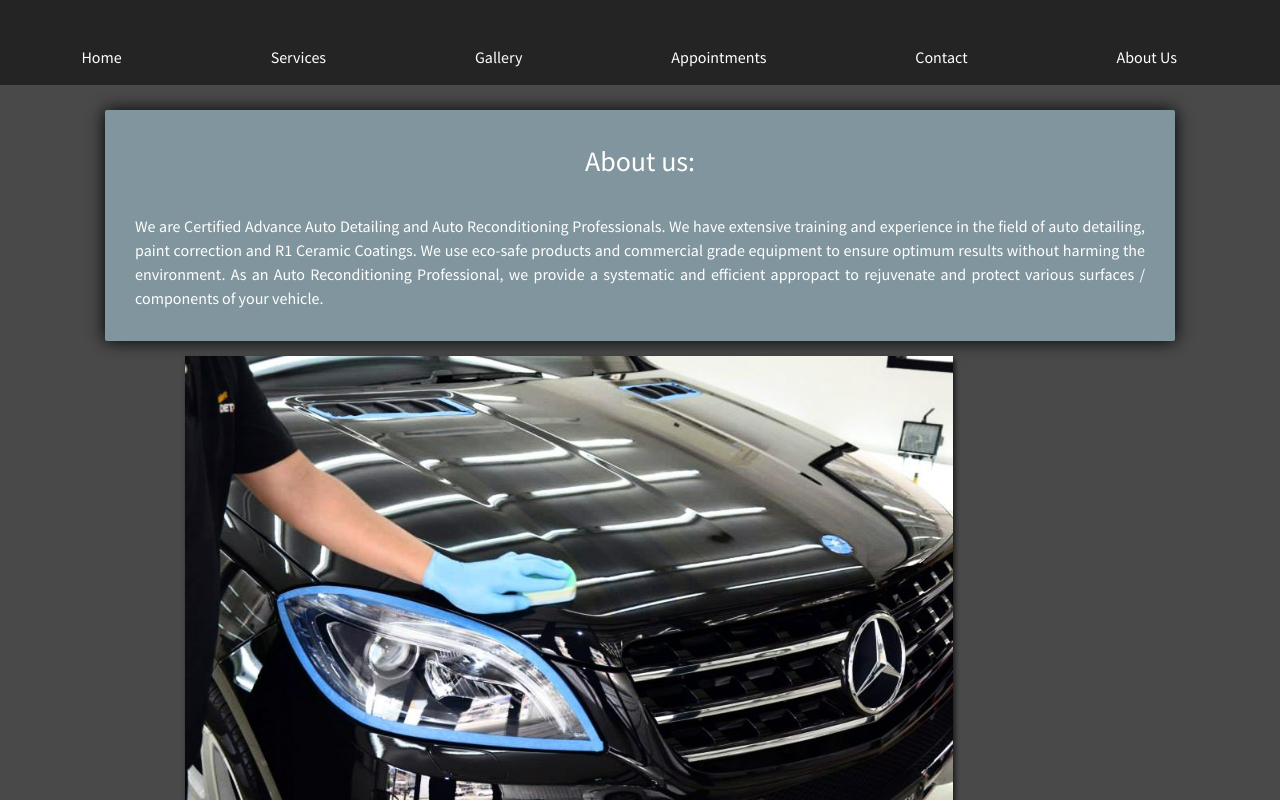
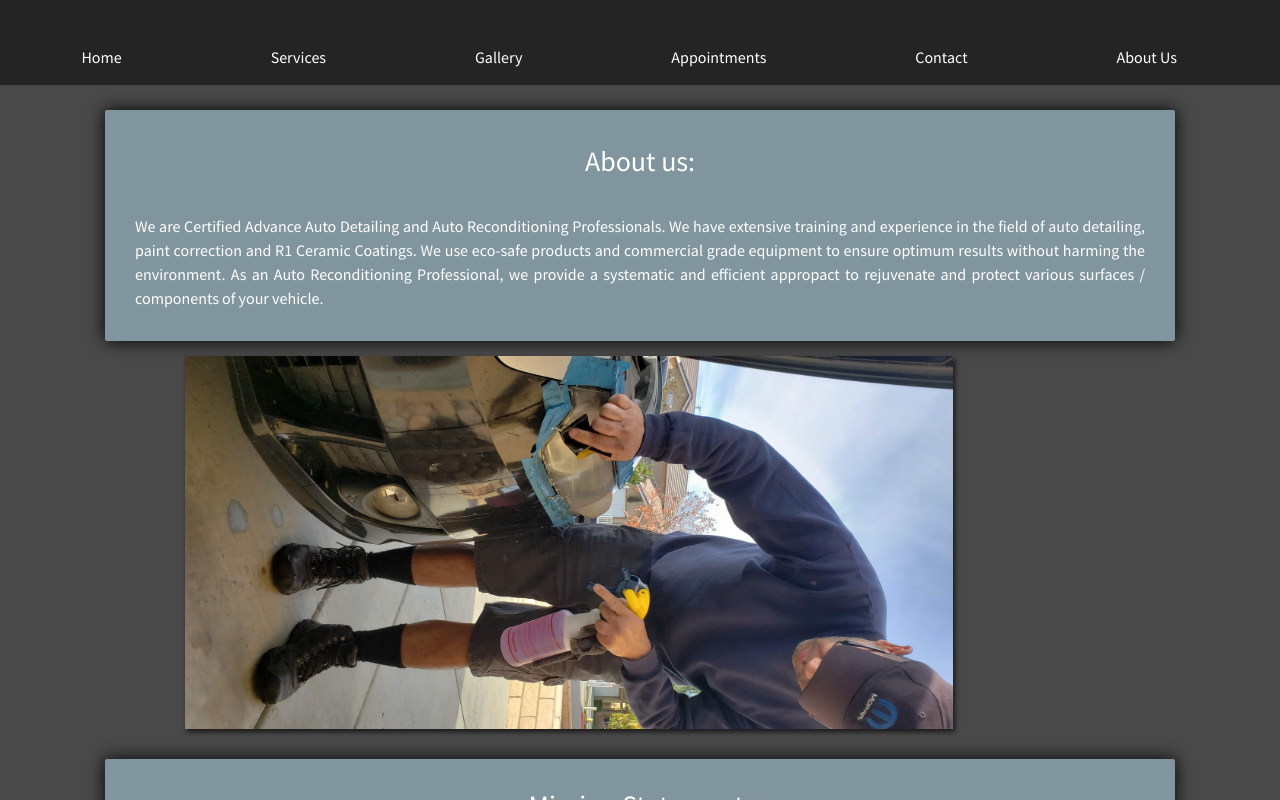
Before and after one commit to mlnemenzo/the-works, a React (Create React App) app: page /about-us in a window 1280 px wide. Shown: the top 800 px of the page. Built offline with nearby package versions, Linux system fonts and the light colour scheme.

Commit message:
Updated appoinment and about pages - Bundled for deploy

```diff
--- a/package.json
+++ b/package.json
@@ -1,11 +1,6 @@
 {
   "name": "the-works",
   "version": "0.1.0",
-  "proxy": {
-    "/api/*": {
-      "target": "http://localhost:9000"
-    }
-  },
   "private": true,
   "dependencies": {
     "@kenshooui/react-multi-select": "^1.0.58",
--- a/src/App.js
+++ b/src/App.js
@@ -7,7 +7,6 @@ import AboutUs from './components/about-us';
 import Appointment from './components/appointment';
 import Contact from './components/contact';
 import Gallery from './components/gallery';
-import Payments from './components/payments';
 import Services from './components/services';
 import Disclaimer from './components/disclaimer';
 import Footer from './components/footer';
--- a/src/components/about-us.js
+++ b/src/components/about-us.js
@@ -1,5 +1,5 @@
 import React, { Component }from 'react';
-import about from '../assets/images/about-us.jpg';
+import mike from '../assets/images/mike2.jpg'
 
 class AboutUs extends Component {
 
@@ -15,13 +15,12 @@ class AboutUs extends Component {
                     <p className= "about-statment justify-content-center">We are Certified Advance Auto Detailing and Auto Reconditioning Professionals.  We have extensive training and experience in the field of auto detailing, paint correction and R1 Ceramic Coatings.  We use eco-safe products and commercial grade equipment to ensure optimum results without harming the environment.  As an Auto Reconditioning Professional, we provide a systematic and efficient appropact to rejuvenate and protect various surfaces / components of your vehicle.</p>
                 </div>
                 <div className="about-img col-12 justify-content-center">
-                    <img src={about} alt="no img available"/>
+                    <img src={mike} alt="no img available"/>
                 </div>
                 <div className="mission-statement col-12">
                     <h3 className="statement text-center">Mission Statement: </h3>
                     <p className = "statment-text justify-content-center">The Mission of the The Works Auto Detailing & Reconditioning is to provide top-quality service and impeccable customer service to automobile owners in the Riverside County and surrounding areas.  The Works Auto Detailing & Reconditioning Company's philosophy is to Clean, Protect, and Restore (CPR) every vehicle that we service to ensure 100% customer satisfaction. </p>
                 </div>
-
             </div>
         )
     }
```
Also changed, not shown: src/assets/images/mike2.jpg (added), src/components/gallery.js (line endings or trailing spaces), 14 other files (tests, documents, lock files or other folders).
